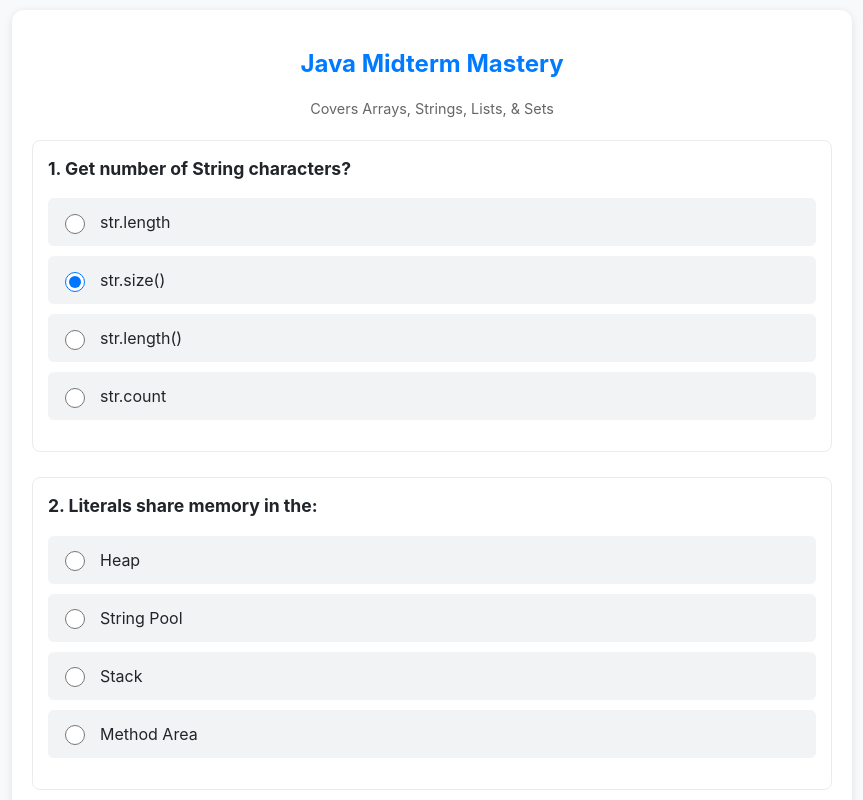
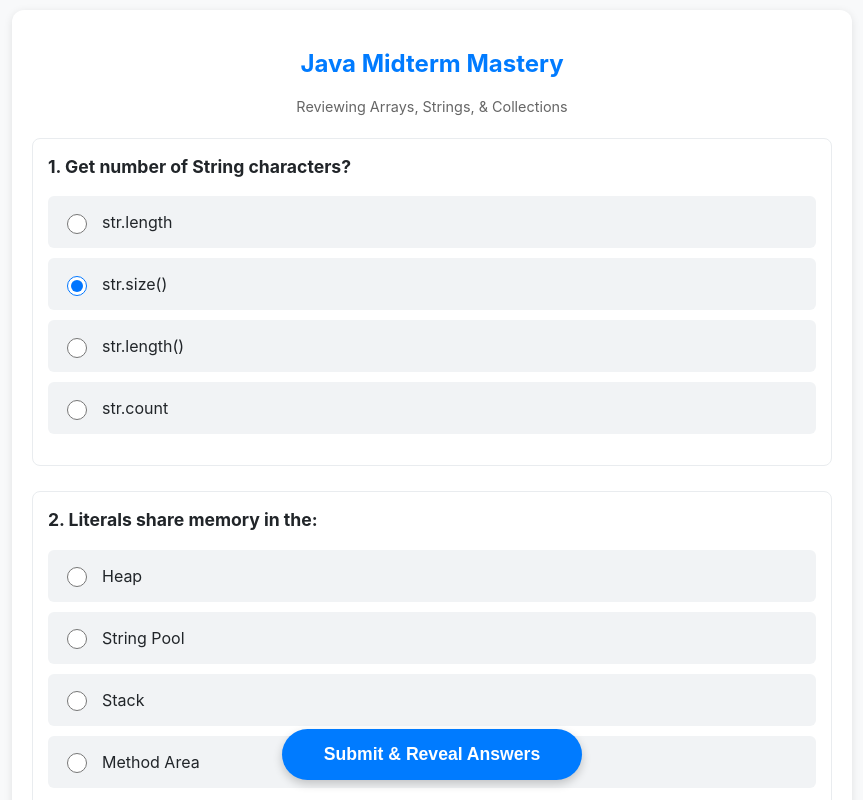
Before and after one commit to joshdev09/ProgDats_Reviewer, a plain HTML site: page index.html in a window 1280 px wide. Both pictures are taken after a click on the item "str.size()". Shown: the top 800 px of the page, without its empty margins (208-1071 px from the left). Drawn offline with Linux system fonts and the light colour scheme.

Commit message:
Add: added ans key feature

```diff
--- a/index.html
+++ b/index.html
@@ -3,13 +3,17 @@
 <head>
     <meta charset="UTF-8">
     <meta name="viewport" content="width=device-width, initial-scale=1.0">
-    <title>Java Midterm Pro Quiz (Mobile Friendly)</title>
+    <title>Java Midterm Pro Quiz (With Reveal)</title>
     <style>
         :root {
             --primary-color: #007bff;
             --bg-color: #f8f9fa;
             --card-bg: #ffffff;
             --text-color: #212529;
+            --correct-bg: #d4edda;
+            --correct-border: #28a745;
+            --wrong-bg: #f8d7da;
+            --wrong-border: #dc3545;
         }
 
         body {
@@ -30,7 +34,7 @@
             box-shadow: 0 2px 8px rgba(0,0,0,0.1);
         }
 
-        h1 { font-size: 1.5rem; text-align: center; color: var(--primary-color); }
+        h1 { font-size: 1.5rem; text-align: center; color: var(--primary-color); margin-bottom: 5px;}
         .description { text-align: center; font-size: 0.9rem; margin-bottom: 20px; color: #666; }
 
         .question {
@@ -38,6 +42,7 @@
             padding: 15px;
             border: 1px solid #e9ecef;
             border-radius: 8px;
+            transition: all 0.3s ease;
         }
 
         .question h3 { margin-top: 0; font-size: 1.1rem; margin-bottom: 12px; }
@@ -64,10 +69,19 @@
             display: flex;
             align-items: center;
             cursor: pointer;
-            transition: background 0.2s;
+            border: 2px solid transparent;
         }
 
-        .options li:hover { background: #e9ecef; }
+        /* Classes for revealing answers */
+        .options li.correct-reveal {
+            background-color: var(--correct-bg) !important;
+            border-color: var(--correct-border) !important;
+        }
+
+        .options li.wrong-reveal {
+            background-color: var(--wrong-bg) !important;
+            border-color: var(--wrong-border) !important;
+        }
 
         input[type="radio"] {
             margin-right: 15px;
@@ -79,9 +93,11 @@
         label { width: 100%; cursor: pointer; font-size: 1rem; }
 
         .btn-container {
+            position: sticky;
             bottom: 20px;
             text-align: center;
             padding-top: 10px;
+            z-index: 100;
         }
 
         button {
@@ -93,10 +109,12 @@
             cursor: pointer;
             font-size: 1.1rem;
             font-weight: bold;
-            box-shadow: 0 4px 6px rgba(0,0,0,0.2);
+            box-shadow: 0 4px 10px rgba(0,0,0,0.2);
             width: 100%;
             max-width: 300px;
         }
+
+        button:disabled { background: #ccc; cursor: not-allowed; }
 
         #result {
             margin-top: 25px;
@@ -106,11 +124,11 @@
             font-weight: bold;
             font-size: 1.2rem;
             display: none;
-            background: #d4edda;
-            color: #155724;
+            background: #e7f3ff;
+            color: #004085;
+            border: 1px solid #b8daff;
         }
 
-        /* Responsive Adjustments */
         @media (max-width: 600px) {
             .quiz-container { padding: 15px; }
             h1 { font-size: 1.25rem; }
@@ -122,11 +140,11 @@
 
 <div class="quiz-container">
     <h1>Java Midterm Mastery</h1>
-    <p class="description">Covers Arrays, Strings, Lists, & Sets</p>
+    <p class="description">Reviewing Arrays, Strings, & Collections</p>
     <form id="quizForm">
         <div id="questionsContainer"></div>
         <div class="btn-container">
-            <button type="button" onclick="submitQuiz()">Submit Answers</button>
+            <button type="button" id="submitBtn" onclick="submitQuiz()">Submit & Reveal Answers</button>
         </div>
     </form>
     <div id="result"></div>
@@ -135,43 +153,43 @@
 <script>
 const quizData = [
     // --- TRICKY CODE QUESTIONS ---
-    { q: "What is the output?<div class='code-block'>String s = \"Java\";\ns.concat(\" World\");\nSystem.out.println(s);</div>", a: ["Java World", "Java", "World", "Error"], c: 1, ref: "[cite: 25]" },
-    { q: "What will this print?<div class='code-block'>int[] arr = {1, 2, 3};\nint[] b = arr;\nb[0] = 9;\nSystem.out.println(arr[0]);</div>", a: ["1", "9", "0", "Reference Error"], c: 1, ref: "[cite: 16]" },
-    { q: "Result of the following:<div class='code-block'>StringBuilder sb = new StringBuilder(\"ABC\");\nsb.reverse();\nsb.append(\"D\");\nSystem.out.println(sb);</div>", a: ["ABCD", "DCBA", "CBAD", "ABCDD"], c: 2, ref: "[cite: 31]" },
-    { q: "What is printed?<div class='code-block'>ArrayList&lt;String&gt; list = new ArrayList&lt;&gt;();\nlist.add(\"A\");\nlist.add(\"B\");\nlist.set(1, \"C\");\nSystem.out.println(list);</div>", a: ["[A, B, C]", "[A, C]", "[C, B]", "[A, B]"], c: 1, ref: "[cite: 131]" },
-    { q: "What is the output?<div class='code-block'>char ch = 'A';\nch++;\nSystem.out.println(ch);</div>", a: ["A", "65", "B", "66"], c: 2, ref: "[cite: 21]" },
-    { q: "What happens here?<div class='code-block'>Set&lt;Integer&gt; set = new HashSet&lt;&gt;();\nset.add(10);\nset.add(10);\nSystem.out.println(set.size());</div>", a: ["1", "2", "0", "Exception"], c: 0, ref: "[cite: 230]" },
-    { q: "What is the output?<div class='code-block'>String s1 = \"Hello\";\nString s2 = new String(\"Hello\");\nSystem.out.println(s1 == s2);</div>", a: ["true", "false"], c: 1, ref: "[cite: 26, 28]" },
+    { q: "What is the output?<div class='code-block'>String s = \"Java\";\ns.concat(\" World\");\nSystem.out.println(s);</div>", a: ["Java World", "Java", "World", "Error"], c: 1 },
+    { q: "What will this print?<div class='code-block'>int[] arr = {1, 2, 3};\nint[] b = arr;\nb[0] = 9;\nSystem.out.println(arr[0]);</div>", a: ["1", "9", "0", "Reference Error"], c: 1 },
+    { q: "Result of the following:<div class='code-block'>StringBuilder sb = new StringBuilder(\"ABC\");\nsb.reverse();\nsb.append(\"D\");\nSystem.out.println(sb);</div>", a: ["ABCD", "DCBA", "CBAD", "ABCDD"], c: 2 },
+    { q: "What is printed?<div class='code-block'>ArrayList&lt;String&gt; list = new ArrayList&lt;&gt;();\nlist.add(\"A\");\nlist.add(\"B\");\nlist.set(1, \"C\");\nSystem.out.println(list);</div>", a: ["[A, B, C]", "[A, C]", "[C, B]", "[A, B]"], c: 1 },
+    { q: "What is the output?<div class='code-block'>char ch = 'A';\nch++;\nSystem.out.println(ch);</div>", a: ["A", "65", "B", "66"], c: 2 },
+    { q: "What happens here?<div class='code-block'>Set&lt;Integer&gt; set = new HashSet&lt;&gt;();\nset.add(10);\nset.add(10);\nSystem.out.println(set.size());</div>", a: ["1", "2", "0", "Exception"], c: 0 },
+    { q: "What is the output?<div class='code-block'>String s1 = \"Hello\";\nString s2 = new String(\"Hello\");\nSystem.out.println(s1 == s2);</div>", a: ["true", "false"], c: 1 },
 
     // --- CONCEPTUAL QUESTIONS ---
-    { q: "Which property is used for array size?", a: ["size()", "length()", "length", "capacity"], c: 2, ref: "[cite: 7]" },
-    { q: "Where are arrays stored in memory?", a: ["Stack", "Heap", "String Pool", "Register"], c: 1, ref: "[cite: 2, 9]" },
-    { q: "Default value for 'double' array element?", a: ["0", "0.0", "null", "false"], c: 1, ref: "[cite: 6]" },
-    { q: "Search complexity in an array?", a: ["O(1)", "O(log n)", "O(n)", "O(n²)"], c: 2, ref: "[cite: 21]" },
-    { q: "Class providing isLetter() method?", a: ["String", "Character", "Integer", "Scanner"], c: 1, ref: "[cite: 22]" },
-    { q: "Character literal symbol?", a: ["Double quotes", "Single quotes", "Backticks", "Parentheses"], c: 1, ref: "[cite: 19, 20]" },
-    { q: "Why use StringBuilder for loops?", a: ["Immutability", "Faster modifications", "String Pool", "Type safety"], c: 1, ref: "[cite: 30, 31]" },
-    { q: "First index of an array?", a: ["1", "0", "-1", "Any"], c: 1, ref: "[cite: 2, 7]" },
-    { q: "Exception for invalid array index?", a: ["NullPointer", "Arithmetic", "ArrayIndexOutOfBounds", "Security"], c: 2, ref: "[cite: 9]" },
-    { q: "How to compare String content?", a: ["==", "equals()", "compare()", "isSame()"], c: 1, ref: "[cite: 26]" },
-    { q: "Package for Collections?", a: ["java.lang", "java.io", "java.util", "java.sql"], c: 2, ref: "[cite: 39]" },
-    { q: "A Set allows:", a: ["Duplicates", "Unique elements only", "Sorted indices only", "Only integers"], c: 1, ref: "[cite: 41, 176]" },
-    { q: "Method to wipe a Collection?", a: ["removeAll()", "clear()", "empty()", "delete()"], c: 1, ref: "[cite: 153, 245]" },
-    { q: "Sorted Set implementation?", a: ["HashSet", "TreeSet", "LinkedHashSet", "ArraySet"], c: 1, ref: "[cite: 180, 181]" },
-    { q: "Get number of String characters?", a: ["str.length", "str.size()", "str.length()", "str.count"], c: 2, ref: "[cite: 26]" },
-    { q: "Set 'Intersection' method?", a: ["addAll()", "removeAll()", "retainAll()", "containsAll()"], c: 2, ref: "[cite: 300]" },
-    { q: "Iterator 'hasNext()' returns:", a: ["int", "String", "boolean", "void"], c: 2, ref: "[cite: 78]" },
-    { q: "Add element to start of List?", a: ["addLast()", "addFirst()", "push()", "insert()"], c: 1, ref: "[cite: 159]" },
-    { q: "Array sorting utility?", a: ["Collections.sort()", "Arrays.sort()", "arr.sort()", "List.sort()"], c: 1, ref: "[cite: 17]" },
-    { q: "Size of char in Java?", a: ["8 bits", "16 bits", "32 bits", "64 bits"], c: 1, ref: "[cite: 20]" },
-    { q: "Copy list elements to another?", a: ["add()", "addAll()", "appendAll()", "putAll()"], c: 1, ref: "[cite: 62]" },
-    { q: "ArrayList size is:", a: ["Fixed", "Dynamic", "Static", "Manual"], c: 1, ref: "[cite: 83]" },
-    { q: "Literals share memory in the:", a: ["Heap", "String Pool", "Stack", "Method Area"], c: 1, ref: "[cite: 28]" },
-    { q: "Method to get a traversal object?", a: ["traverser()", "iterator()", "loop()", "next()"], c: 1, ref: "[cite: 73, 74]" },
-    { q: "A List is:", a: ["Unordered", "Ordered with duplicates", "Sorted only", "Primitive only"], c: 1, ref: "[cite: 43, 48]" },
-    { q: "Math result of 'A' + 0?", a: ["A", "65", "66", "Error"], c: 1, ref: "[cite: 21]" },
-    { q: "Retrieve element at index in List?", a: ["find()", "get()", "fetch()", "at()"], c: 1, ref: "[cite: 68, 110]" },
-    { q: "Can a Set accept null?", a: ["Yes", "No"], c: 0, ref: "[cite: 231]" }
+    { q: "Which property is used for array size?", a: ["size()", "length()", "length", "capacity"], c: 2 },
+    { q: "Where are arrays stored in memory?", a: ["Stack", "Heap", "String Pool", "Register"], c: 1 },
+    { q: "Default value for 'double' array element?", a: ["0", "0.0", "null", "false"], c: 1 },
+    { q: "Search complexity in an array?", a: ["O(1)", "O(log n)", "O(n)", "O(n²)"], c: 2 },
+    { q: "Class providing isLetter() method?", a: ["String", "Character", "Integer", "Scanner"], c: 1 },
+    { q: "Character literal symbol?", a: ["Double quotes", "Single quotes", "Backticks", "Parentheses"], c: 1 },
+    { q: "Why use StringBuilder for loops?", a: ["Immutability", "Faster modifications", "String Pool", "Type safety"], c: 1 },
+    { q: "First index of an array?", a: ["1", "0", "-1", "Any"], c: 1 },
+    { q: "Exception for invalid array index?", a: ["NullPointer", "Arithmetic", "ArrayIndexOutOfBounds", "Security"], c: 2 },
+    { q: "How to compare String content?", a: ["==", "equals()", "compare()", "isSame()"], c: 1 },
+    { q: "Package for Collections?", a: ["java.lang", "java.io", "java.util", "java.sql"], c: 2 },
+    { q: "A Set is a collection that allows:", a: ["Duplicates", "Unique elements only", "Ordered indices only", "Only integers"], c: 1 },
+    { q: "Method to wipe a Collection?", a: ["removeAll()", "clear()", "empty()", "delete()"], c: 1 },
+    { q: "Sorted Set implementation?", a: ["HashSet", "TreeSet", "LinkedHashSet", "ArraySet"], c: 1 },
+    { q: "Get number of String characters?", a: ["str.length", "str.size()", "str.length()", "str.count"], c: 2 },
+    { q: "Set 'Intersection' method?", a: ["addAll()", "removeAll()", "retainAll()", "containsAll()"], c: 2 },
+    { q: "Iterator 'hasNext()' returns:", a: ["int", "String", "boolean", "void"], c: 2 },
+    { q: "Add element to start of List?", a: ["addLast()", "addFirst()", "push()", "insert()"], c: 1 },
+    { q: "Array sorting utility?", a: ["Collections.sort()", "Arrays.sort()", "arr.sort()", "List.sort()"], c: 1 },
+    { q: "Size of char in Java?", a: ["8 bits", "16 bits", "32 bits", "64 bits"], c: 1 },
+    { q: "Copy list elements to another?", a: ["add()", "addAll()", "appendAll()", "putAll()"], c: 1 },
+    { q: "ArrayList size is:", a: ["Fixed", "Dynamic", "Static", "Manual"], c: 1 },
+    { q: "Literals share memory in the:", a: ["Heap", "String Pool", "Stack", "Method Area"], c: 1 },
+    { q: "Method to get a traversal object?", a: ["traverser()", "iterator()", "loop()", "next()"], c: 1 },
+    { q: "A List is:", a: ["Unordered", "Ordered with duplicates", "Sorted only", "Primitive only"], c: 1 },
+    { q: "Math result of 'A' + 0?", a: ["A", "65", "66", "Error"], c: 1 },
+    { q: "Retrieve element at index in List?", a: ["find()", "get()", "fetch()", "at()"], c: 1 },
+    { q: "Can a Set accept null?", a: ["Yes", "No"], c: 0 }
 ];
 
 function shuffle(array) {
@@ -187,31 +205,58 @@ function loadQuestions() {
     quizData.forEach((data, index) => {
         const qDiv = document.createElement('div');
         qDiv.className = 'question';
+        qDiv.id = `qBlock${index}`;
         qDiv.innerHTML = `<h3>${index + 1}. ${data.q}</h3>
             <ul class="options">
                 ${data.a.map((opt, i) => `
-                    <li onclick="this.querySelector('input').checked = true">
-                        <input type="radio" name="q${index}" value="${i}" id="q${index}o${i}">
-                        <label for="q${index}o${i}">${opt}</label>
+                    <li onclick="selectOption(${index}, ${i})" id="q${index}opt${i}">
+                        <input type="radio" name="q${index}" value="${i}" id="q${index}r${i}">
+                        <label for="q${index}r${i}">${opt}</label>
                     </li>`).join('')}
             </ul>`;
         container.appendChild(qDiv);
     });
 }
 
+function selectOption(qIdx, optIdx) {
+    // Only allow selection if button is not disabled (quiz not submitted)
+    if (!document.getElementById('submitBtn').disabled) {
+        document.getElementById(`q${qIdx}r${optIdx}`).checked = true;
+    }
+}
+
 function submitQuiz() {
     let score = 0;
+    const btn = document.getElementById('submitBtn');
+    btn.disabled = true;
+    btn.innerText = "Submitted";
+
     quizData.forEach((data, index) => {
         const selected = document.querySelector(`input[name="q${index}"]:checked`);
-        if (selected && parseInt(selected.value) === data.c) {
-            score++;
+        const correctIdx = data.c;
+
+        // Highlight the correct answer always
+        document.getElementById(`q${index}opt${correctIdx}`).classList.add('correct-reveal');
+
+        if (selected) {
+            const selectedIdx = parseInt(selected.value);
+            if (selectedIdx === correctIdx) {
+                score++;
+            } else {
+                // Highlight user's wrong choice
+                document.getElementById(`q${index}opt${selectedIdx}`).classList.add('wrong-reveal');
+            }
         }
+
+        // Disable all radio buttons after submission
+        const radios = document.getElementsByName(`q${index}`);
+        radios.forEach(r => r.disabled = true);
     });
+
     const resultDiv = document.getElementById('result');
     resultDiv.style.display = 'block';
-    resultDiv.innerHTML = `Your Score: ${score} / ${quizData.length}`;
-    if (score === 35) resultDiv.innerHTML += "<br>🌟 Java Master Achievement Unlocked!";
-    window.scrollTo(0, document.body.scrollHeight);
+    resultDiv.innerHTML = `Review complete! Your Score: ${score} / ${quizData.length}<br>Correct answers are now highlighted in green.`;
+    window.scrollTo(0, 0);
 }
 
 loadQuestions();
```
